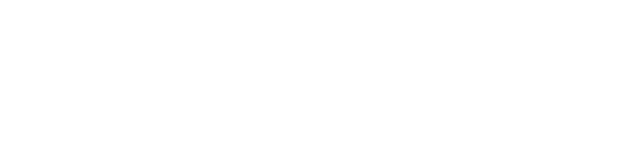
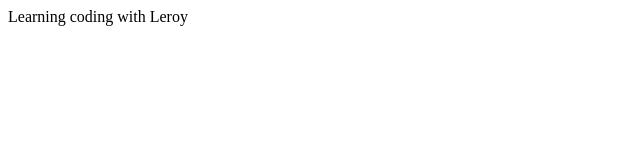
Before and after one commit to Jose-Barasa1/Weaning-hub, a plain HTML site: page index.html in a window 1280 px wide. Shown: the whole page, without its empty margins (0-640 px from the left). Drawn offline with Linux system fonts and the light colour scheme.

Commit message:
add body into html file

```diff
--- a/index.html
+++ b/index.html
@@ -6,6 +6,6 @@
     <title>Document</title>
 </head>
 <body>
-
+    Learning coding with Leroy
 </body>
 </html>
```
